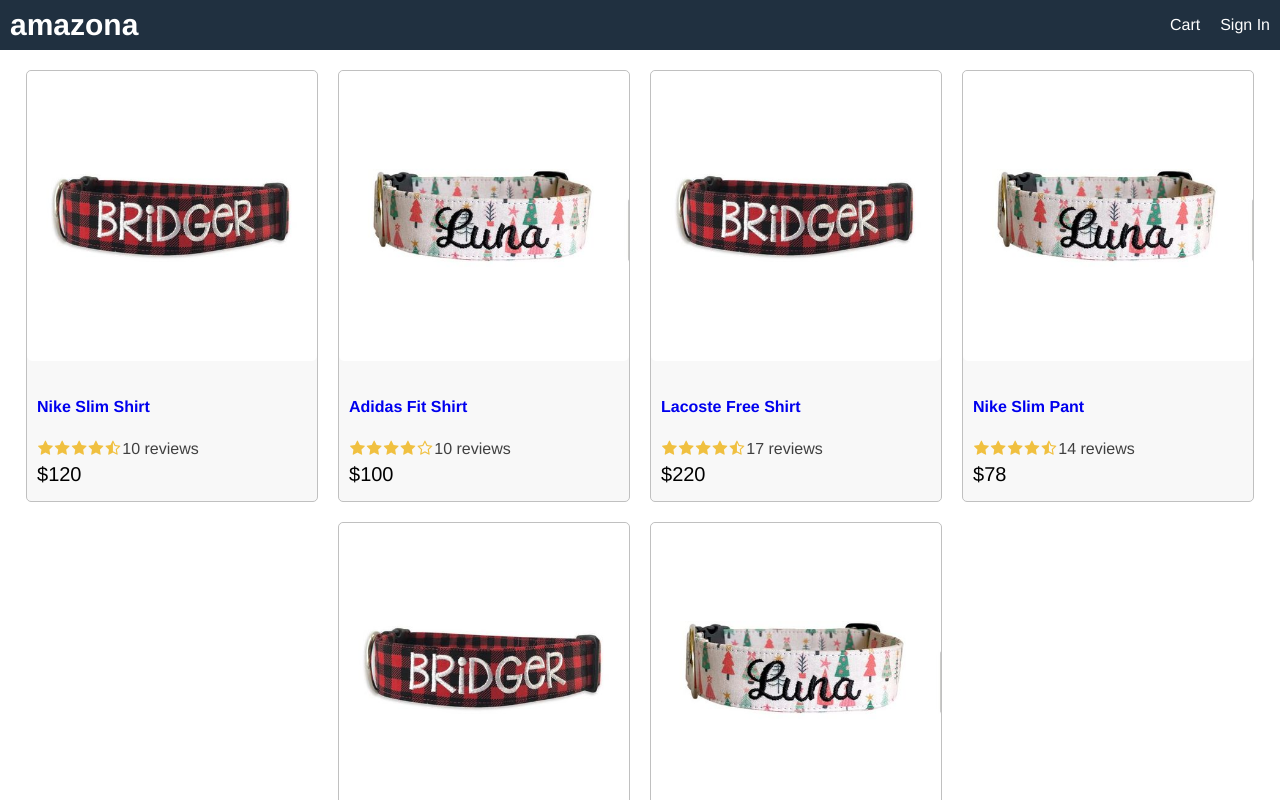
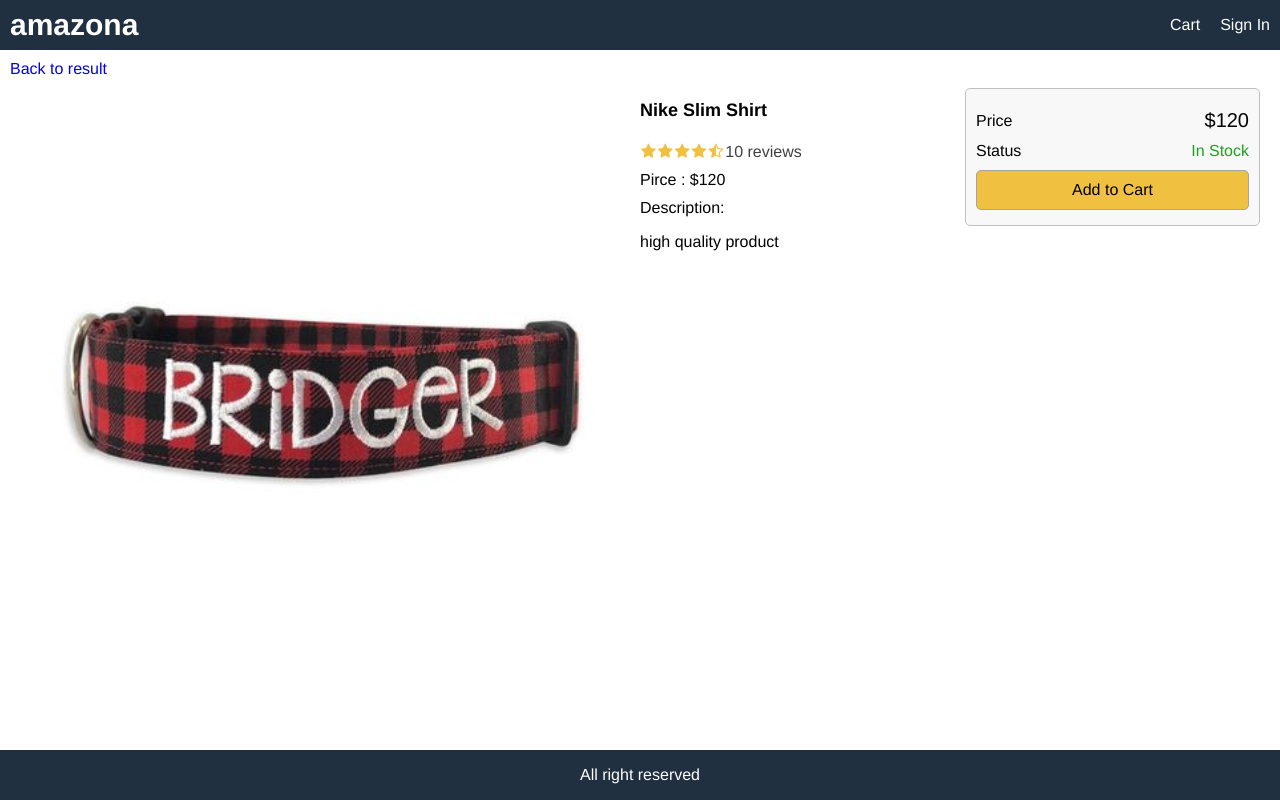
Before and after one commit to Saipurciful/embroidery, a React (Create React App) app in the folder frontend/: page /product/1 in a window 1280 px wide. Shown: the top 800 px of the page. Built offline with nearby package versions, Linux system fonts and the light colour scheme; the HTML template or start-up script is replaced by a standard one.

Commit message:
add HomeScreen.js and ProductScreen.js

```diff
--- a/frontend/package.json
+++ b/frontend/package.json
@@ -8,6 +8,7 @@
     "@testing-library/user-event": "^12.8.3",
     "react": "^17.0.2",
     "react-dom": "^17.0.2",
+    "react-router-dom": "^5.2.0",
     "react-scripts": "4.0.3",
     "web-vitals": "^1.1.1"
   },
--- a/frontend/src/App.js
+++ b/frontend/src/App.js
@@ -1,8 +1,10 @@
 import React from 'react';
-import Product from './components/Product';
-import data from './data';
+import { BrowserRouter, Route } from 'react-router-dom';
+import HomeScreen from './screens/HomeScreen';
+import ProductScreen from './screens/ProductScreen';
 function App() {
   return (
+    <BrowserRouter>
       <div className="grid-container">
         <header className="row">
           <div>
@@ -13,19 +15,16 @@
           <div>
             <a href="/cart">Cart</a>
             <a href="/signin">Sign In</a>
-        </div>
-      </header>
+          </div >
+
+        </header >
         <main>
-        <div>
-          <div className="row center">
-            {data.products.map((product) => (
-              <Product key={product._id} product={product} />
-            ))}
-          </div>
-        </div>
+          <Route path="/product/:id" component={ProductScreen}></Route>
+          <Route path="/" component={HomeScreen} exact></Route>
         </main>
         <footer className="row center">All right reserved</footer>
-    </div>
+      </div >
+    </BrowserRouter >
   );
 }
 
--- a/frontend/src/data.js
+++ b/frontend/src/data.js
@@ -6,6 +6,7 @@
             category: 'Shirts',
             image: '../images/collar1.jpg',
             price: 120,
+            countInStock: 10,
             brand: 'Nike',
             rating: 4.5,
             numReviews: 10,
@@ -17,6 +18,7 @@
             category: 'Shirts',
             image: '../images/collar2.jpg',
             price: 100,
+            countInStock: 20,
             brand: 'Adidas',
             rating: 4.0,
             numReviews: 10,
@@ -28,6 +30,7 @@
             category: 'Shirts',
             image: '../images/collar1.jpg',
             price: 220,
+            countInStock: 0,
             brand: 'Lacoste',
             rating: 4.8,
             numReviews: 17,
@@ -39,6 +42,7 @@
             category: 'Pants',
             image: '../images/collar2.jpg',
             price: 78,
+            countInStock: 15,
             brand: 'Nike',
             rating: 4.5,
             numReviews: 14,
@@ -50,6 +54,7 @@
             category: 'Pants',
             image: '../images/collar1.jpg',
             price: 65,
+            countInStock: 5,
             brand: 'Puma',
             rating: 4.5,
             numReviews: 10,
@@ -61,6 +66,7 @@
             category: 'Pants',
             image: '../images/collar2.jpg',
             price: 139,
+            countInStock: 12,
             brand: 'Adidas',
             rating: 4.5,
             numReviews: 15,
--- /dev/null
+++ b/frontend/src/screens/HomeScreen.js
@@ -0,0 +1,15 @@
+import React from 'react';
+import Product from '../components/Product';
+import data from '../data';
+
+export default function HomeScreen() {
+    return (
+        <div>
+            <div className="row center">
+                {data.products.map((product) => (
+                    <Product key={product._id} product={product}></Product>
+                ))}
+            </div>
+        </div>
+    );
+}
--- /dev/null
+++ b/frontend/src/screens/ProductScreen.js
@@ -0,0 +1,66 @@
+import React from 'react';
+import { Link } from 'react-router-dom';
+import Rating from '../components/Rating';
+import data from '../data';
+
+export default function ProductScreen(props) {
+    const product = data.products.find((x) => x._id === props.match.params.id);
+    if (!product) {
+        return <div> Product Not Found</div>;
+    }
+    return (
+        <div>
+            <Link to="/">Back to result</Link>
+            <div className="row top">
+                <div className="col-2">
+                    <img className="large" src={product.image} alt={product.name}></img>
+                </div>
+                <div className="col-1">
+                    <ul>
+                        <li>
+                            <h1>{product.name}</h1>
+                        </li>
+                        <li>
+                            <Rating
+                                rating={product.rating}
+                                numReviews={product.numReviews}
+                            ></Rating>
+                        </li>
+                        <li>Pirce : ${product.price}</li>
+                        <li>
+                            Description:
+              <p>{product.description}</p>
+                        </li>
+                    </ul>
+                </div>
+                <div className="col-1">
+                    <div className="card card-body">
+                        <ul>
+                            <li>
+                                <div className="row">
+                                    <div>Price</div>
+                                    <div className="price">${product.price}</div>
+                                </div>
+                            </li>
+                            <li>
+                                <div className="row">
+                                    <div>Status</div>
+                                    <div>
+                                        {product.countInStock > 0 ? (
+                                            <span className="success">In Stock</span>
+                                        ) : (
+                                                <span className="error">Unavailable</span>
+                                            )}
+                                    </div>
+                                </div>
+                            </li>
+                            <li>
+                                <button className="primary block">Add to Cart</button>
+                            </li>
+                        </ul>
+                    </div>
+                </div>
+            </div>
+        </div>
+    );
+}
```
Also changed, not shown: 2 other files (tests, documents, lock files or other folders). Lines whose indentation alone changed are shown as unchanged.
